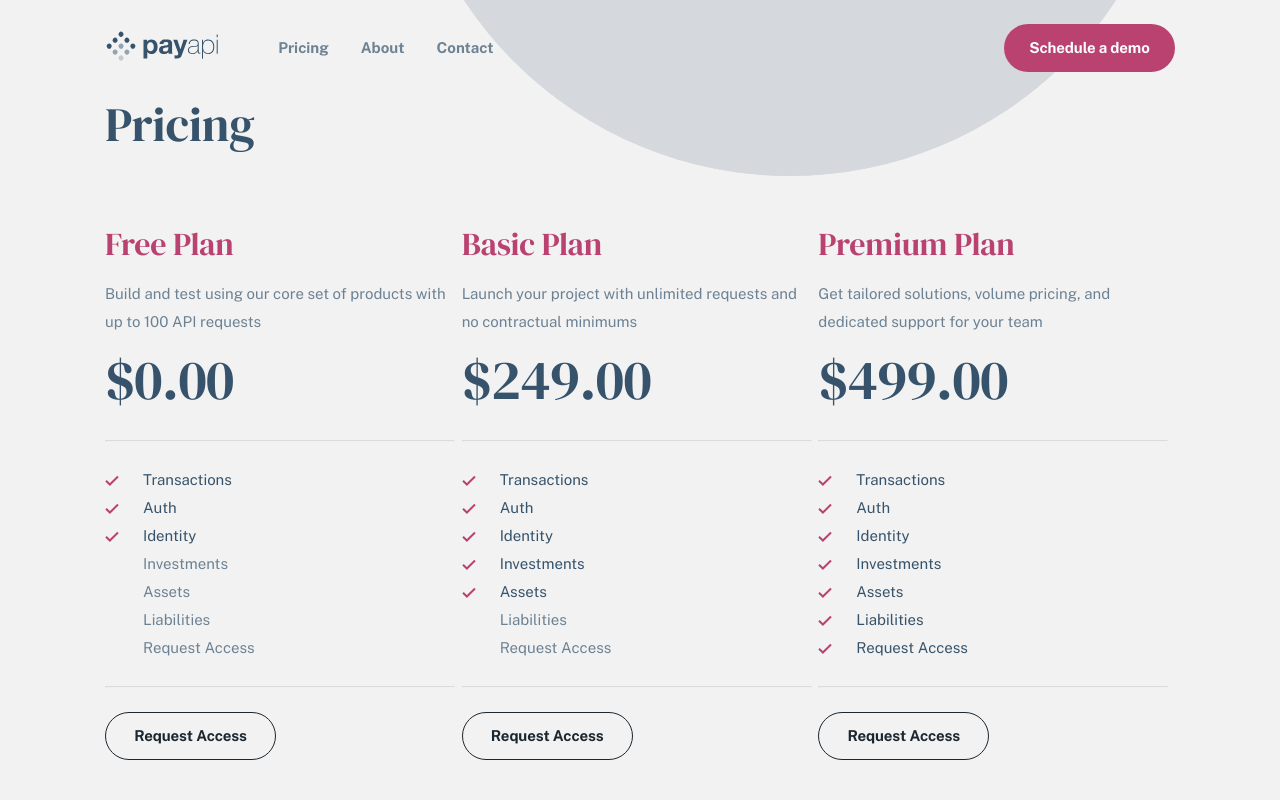
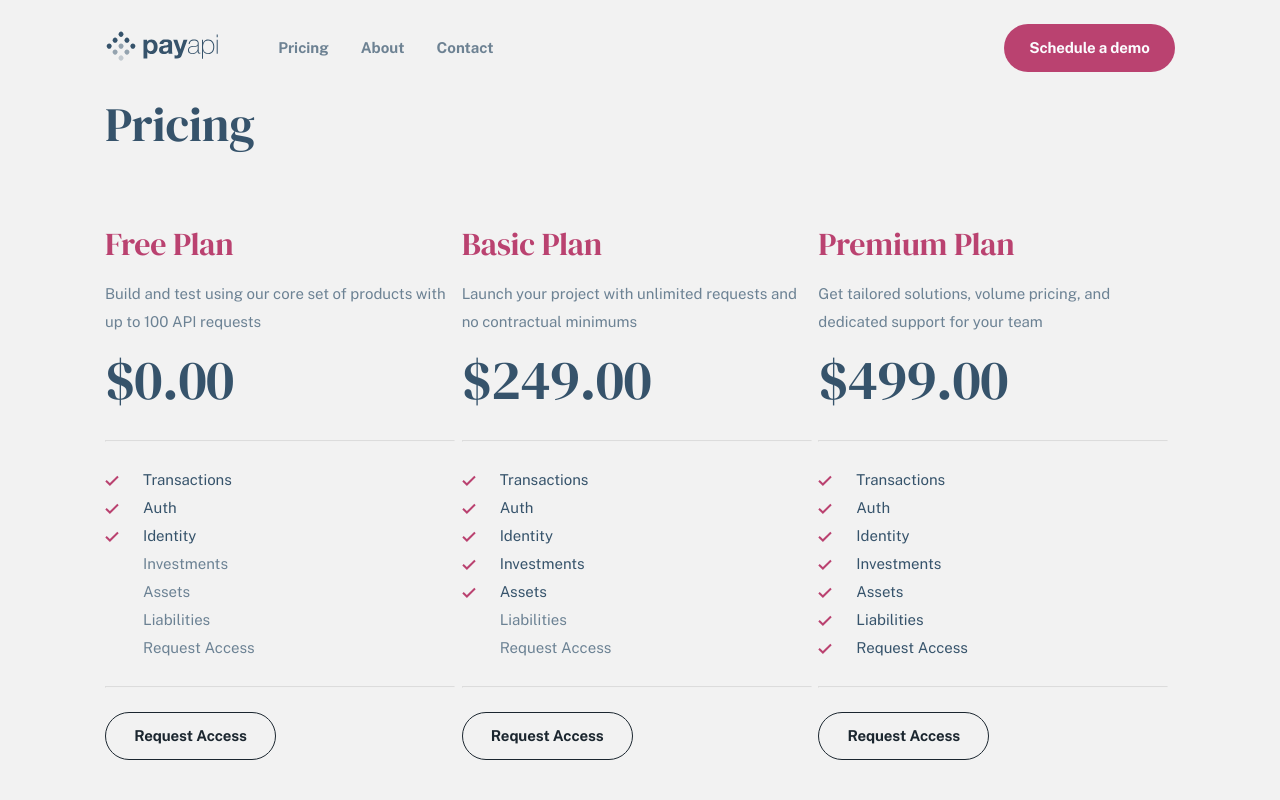
Before and after one commit to samadjei/payapi-multi-page-website, a Next.js app: page /pricing in a window 1280 px wide. Shown: the top 800 px of the page. Built offline with nearby package versions, Linux system fonts and the light colour scheme.

Commit message:
updated the backgorund pattern on homepage

```diff
--- a/components/pricing/plans.js
+++ b/components/pricing/plans.js
@@ -2,10 +2,12 @@ import Link from 'next/link';
 import { Button } from '../../components/button';
 import Subscription from '../homepage/subscription';
 import Ticked from '../ticked';
+import Image from 'next/image';
 
 const Plans = () => {
 	return (
 		<section className="plans">
+
 			<div className="container">
 				<div className="plans__title">
 					<h2>Pricing</h2>
--- a/scss/main.scss
+++ b/scss/main.scss
@@ -29,12 +29,16 @@
 html {
 	box-sizing: border-box;
 	font-size: 62.5%;
+	overflow: hidden;
+	height: 100%;
 }
 
 body {
 	font-family: 'Public Sans', sans-serif;
 	font-size: 1.6rem;
 	background-color: #f2f2f2;
+	height: 100%;
+	overflow: auto;
 }
 
 ul {
--- a/scss/pages/_contact.scss
+++ b/scss/pages/_contact.scss
@@ -1,7 +1,6 @@
 @use '../abstracts/' as *;
 
 .contact {
-	// padding-top: 8.2rem;
 	&--title {
 		width: 63rem;
 		padding-bottom: 4.3rem;
--- a/scss/pages/_pricing.scss
+++ b/scss/pages/_pricing.scss
@@ -1,21 +1,33 @@
 @use '../abstracts/' as *;
+
+.bg-pattern-2 {
+	position: absolute;
+	top: -70rem;
+	right: 10rem;
+	z-index: -1;
+	@include breakpoint(small) {
+		right: -45rem;
+	}
+	@include breakpoint(xsmall) {
+		right: -50rem;
+	}
+}
 
 .pricing {
 	position: relative;
 
-	&::after {
-		content: '';
-		position: absolute;
-		background-image: url('../../public/assets/shared/desktop/bg-pattern-circle.svg');
-		height: 78rem;
-		width: 78rem;
-		top: -70rem;
-		right: 10rem;
-		z-index: -1;
-		@include breakpoint(xsmall) {
-			right: -45rem;
-		}
-	}
+	// &::after {
+	// 	content: '';
+	// 	background-image: url('../../public/assets/shared/desktop/bg-pattern-circle.svg');
+	// 	height: 78rem;
+	// 	width: 78rem;
+	// 	top: -70rem;
+	// 	right: 10rem;
+	// 	z-index: -1;
+	// 	@include breakpoint(xsmall) {
+	// 		right: -45rem;
+	// 	}
+	// }
 }
 
 .plans {
```
